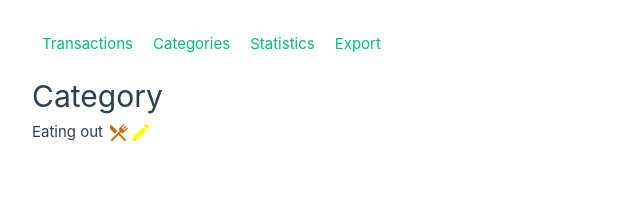
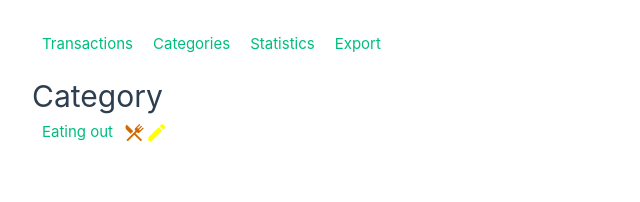
Before and after one commit to FilipTarajko/finance-manager, a Vue app: page /categories/1 in a window 1280 px wide. Shown: the top 202 px of the page, without its empty margins (0-640 px from the left). Built offline with nearby package versions, Linux system fonts and the light colour scheme.

Commit message:
Add CategoryComponent

```diff
--- /dev/null
+++ b/src/components/CategoryComponent.vue
@@ -0,0 +1,19 @@
+<script setup lang="ts">
+defineProps(['category', 'showDialog'])
+</script>
+
+
+<template>
+  <RouterLink :to="'/categories/' + category.id">{{ category.name }}</RouterLink>
+  <v-icon
+    :icon="category.icon"
+    :color="category.color"
+  />
+  <v-icon
+    @click="showDialog(category)"
+    class="edit-button"
+    icon="mdi-pencil"
+    aria-label="edit category"
+    style="color: yellow"
+  />
+</template>
--- a/src/components/Transaction.vue
+++ b/src/components/TransactionComponent.vue
@@ -1,21 +1,21 @@
 <script setup lang="ts">
 import { useCategoriesStore } from '@/stores/categoriesStore';
 
-defineProps(['item', 'showDialog'])
+defineProps(['transaction', 'showDialog'])
 const categoriesStore = useCategoriesStore();
 
 </script>
 
 
 <template>
-  <RouterLink :to="'/transactions/' + item.id">
-    {{ item.name }}
+  <RouterLink :to="'/transactions/' + transaction.id">
+    {{ transaction.name }}
   </RouterLink>
-  : {{ item.amount.toFixed(2) }} (
-  <span :style="{ color: item.categoryData.color }">
-    <v-icon :icon="item.categoryData.icon" />{{ item.categoryData.name }} </span>)
+  : {{ transaction.amount.toFixed(2) }} (
+  <span :style="{ color: transaction.categoryData.color }">
+    <v-icon :icon="transaction.categoryData.icon" />{{ transaction.categoryData.name }} </span>)
   <v-icon
-    @click="showDialog(item)"
+    @click="showDialog(transaction)"
     class="edit-button"
     icon="mdi-pencil"
     aria-label="edit transaction"
@@ -26,6 +26,6 @@ const categoriesStore = useCategoriesStore();
     class="remove-button"
     style="color: red"
     aria-label="delete transaction"
-    @click="categoriesStore.deleteTransaction(item)"
+    @click="categoriesStore.deleteTransaction(transaction)"
   ></v-icon>
 </template>
--- a/src/views/CategoriesView.vue
+++ b/src/views/CategoriesView.vue
@@ -1,5 +1,6 @@
 <script setup lang="ts">
 import categoryForm from '@/components/CategoryForm.vue'
+import CategoryComponent from '@/components/CategoryComponent.vue'
 import { useCategoriesStore } from '@/stores/categoriesStore'
 import type { Category } from '@/types/types'
 import { ref, type Ref } from 'vue'
@@ -29,18 +30,10 @@ function hideDialog() {
         :key="category.id"
         :style="{ color: category.color, 'list-style': 'none' }"
       >
-        <RouterLink :to="'/categories/' + category.id">{{ category.name }}</RouterLink>
-        <v-icon
-          :icon="category.icon"
-          :color="category.color"
-        />
-        <v-icon
-          @click="showDialog(category)"
-          class="edit-button"
-          icon="mdi-pencil"
-          aria-label="edit category"
-          style="color: yellow"
-        />
+        <CategoryComponent
+          :category="category"
+          :showDialog="showDialog"
+        ></CategoryComponent>
       </li>
     </ul>
     <v-dialog
--- a/src/views/CategoryDetailsView.vue
+++ b/src/views/CategoryDetailsView.vue
@@ -1,5 +1,6 @@
 <script setup lang="ts">
-import categoryForm from '@/components/CategoryForm.vue'
+import CategoryForm from '@/components/CategoryForm.vue'
+import CategoryComponent from '@/components/CategoryComponent.vue'
 import { useCategoriesStore } from '../stores/categoriesStore'
 import { computed, ref } from 'vue'
 import { useRoute } from 'vue-router'
@@ -25,28 +26,20 @@ const category = computed(() => {
   <main>
     <h1>Category</h1>
     <template v-if="category">
-      {{ category.name }}
-      <v-icon
-        :icon="category.icon"
-        :color="category.color"
-      />
-      <v-icon
-        @click="showDialog()"
-        class="edit-button"
-        icon="mdi-pencil"
-        aria-label="edit category"
-        style="color: yellow"
-      />
+      <CategoryComponent
+        :category="category"
+        :showDialog="showDialog"
+      ></CategoryComponent>
       <v-dialog
         width="auto"
         v-model="isDialogShown"
       >
         <v-card theme="dark">
           <v-card-text>
-            <categoryForm
+            <CategoryForm
               :category="category"
               :hideDialog="hideDialog"
-            > </categoryForm>
+            > </CategoryForm>
           </v-card-text>
         </v-card>
       </v-dialog>
--- a/src/views/TransactionDetailsView.vue
+++ b/src/views/TransactionDetailsView.vue
@@ -1,7 +1,7 @@
 <script setup lang="ts">
 import { useCategoriesStore } from '../stores/categoriesStore'
 import TransactionForm from '@/components/TransactionForm.vue'
-import Transaction from '@/components/Transaction.vue'
+import TransactionComponent from '@/components/TransactionComponent.vue'
 import type { TransactionWithCategoryData } from '@/types/types';
 import { computed, ref, type Ref } from 'vue'
 import { useRoute } from 'vue-router'
@@ -29,10 +29,10 @@ const transaction = computed(() => {
   <main>
     <h1>Transaction</h1>
     <template v-if="transaction">
-      <Transaction
-        :item=transaction
+      <TransactionComponent
+        :transaction=transaction
         :showDialog=showDialog
-      ></Transaction>
+      ></TransactionComponent>
       <v-dialog
         width="auto"
         v-model="isDialogShown"
--- a/src/views/TransactionsView.vue
+++ b/src/views/TransactionsView.vue
@@ -1,6 +1,6 @@
 <script setup lang="ts">
 import TransactionForm from '@/components/TransactionForm.vue'
-import Transaction from '@/components/Transaction.vue'
+import TransactionComponent from '@/components/TransactionComponent.vue'
 import { ref, type Ref } from 'vue'
 import type { TransactionWithCategoryData } from '@/types/types'
 import { useCategoriesStore } from '@/stores/categoriesStore'
@@ -33,10 +33,10 @@ function hideDialog() {
         :items="categoriesStore.transactions"
       >
         <template v-slot:default="{ item }">
-          <Transaction
-            :item=item
+          <TransactionComponent
+            :transaction=item
             :showDialog=showDialog
-          ></Transaction>
+          ></TransactionComponent>
         </template>
       </v-virtual-scroll>
     </v-card>
```
